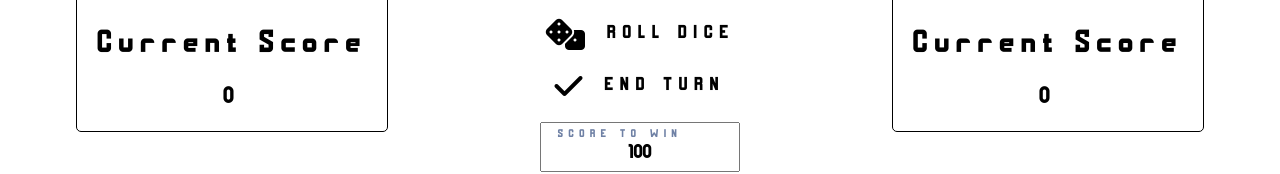
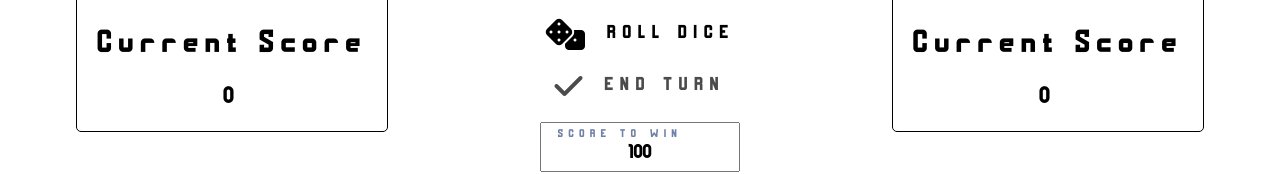
Before and after one commit to shirtol/Dice-Game, a React (Create React App) app: page / in a window 1280 px wide. Shown: the part 548-722 px from the top of the page. Built offline with nearby package versions, Linux system fonts and the light colour scheme.

Commit message:
Finished basic end game logic

```diff
--- a/src/components/Button/Button.css
+++ b/src/components/Button/Button.css
@@ -21,4 +21,9 @@ html {
           align-items: center;
   gap: 1.5rem;
 }
+
+div[disabled] {
+  pointer-events: none;
+  opacity: 0.7;
+}
 /*# sourceMappingURL=Button.css.map */
--- a/src/components/Button/Button.jsx
+++ b/src/components/Button/Button.jsx
@@ -4,7 +4,11 @@ import "./Button.css";
 export default class Button extends Component {
     render() {
         return (
-            <div className="btn-container" onClick={this.props.handleClick}>
+            <div
+                className="btn-container"
+                onClick={this.props.handleClick}
+                disabled={this.props.disabled}
+            >
                 <i className={this.props.iconClass}></i>
                 <h3>{this.props.buttonText}</h3>
             </div>
--- a/src/components/Button/Button.scss
+++ b/src/components/Button/Button.scss
@@ -14,3 +14,8 @@ html {
     align-items: center;
     gap: 1.5rem;
 }
+
+div[disabled] {
+    pointer-events: none;
+    opacity: 0.7;
+}
--- a/src/components/Game/Game.jsx
+++ b/src/components/Game/Game.jsx
@@ -11,11 +11,13 @@ export default class Game extends Component {
         scoreToWin: 100,
         isEndGame: false,
         winningPlayer: null,
+        hasRollDice: false,
     };
 
     onRollDice = (sumOfDice) => {
         this.setState((prevState) => ({
             currScore: prevState.currScore + sumOfDice,
+            hasRollDice: true,
         }));
     };
 
@@ -27,6 +29,7 @@ export default class Game extends Component {
             currScore: 0,
             activePlayer:
                 (prevState.activePlayer + 1) % prevState.totalScores.length,
+            hasRollDice: false,
         }));
     };
 
@@ -37,9 +40,10 @@ export default class Game extends Component {
     hasScoreToWin = () => this.state.totalScores.indexOf(this.state.scoreToWin);
 
     hasMoreThanScoreToWin = () =>
-        this.state.totalScores.findIndex(
-            (num) => num + this.state.currScore > this.state.scoreToWin
-        );
+        this.state.totalScores[this.state.activePlayer] + this.state.currScore >
+        this.state.scoreToWin
+            ? this.state.activePlayer
+            : -1;
 
     componentDidUpdate = () => {
         const idxOfWinner = this.hasScoreToWin();
@@ -80,6 +84,8 @@ export default class Game extends Component {
                     onEndTurn={this.onEndTurn}
                     onInputChange={this.onInputChange}
                     scoreToWin={this.state.scoreToWin}
+                    isGameEnded={this.state.isEndGame}
+                    hasRollDice={this.state.hasRollDice}
                 ></GamePanel>
                 <Player
                     name="player 2"
--- a/src/components/GamePanel/GamePanel.jsx
+++ b/src/components/GamePanel/GamePanel.jsx
@@ -48,11 +48,15 @@ export default class GamePanel extends Component {
                         handleClick={this.rollDice}
                         buttonText="ROLL DICE"
                         iconClass="fa-solid fa-dice fa-2x"
+                        disabled={this.props.isGameEnded}
                     ></Button>
                     <Button
                         handleClick={this.endTurn}
                         buttonText="END TURN"
                         iconClass="fa-solid fa-check fa-2x"
+                        disabled={
+                            this.props.isGameEnded || !this.props.hasRollDice
+                        }
                     ></Button>
                     <LabeledInput
                         scoreToWin={this.props.scoreToWin}
```
Also changed, not shown: 1 other file (tests, documents, lock files or other folders).
